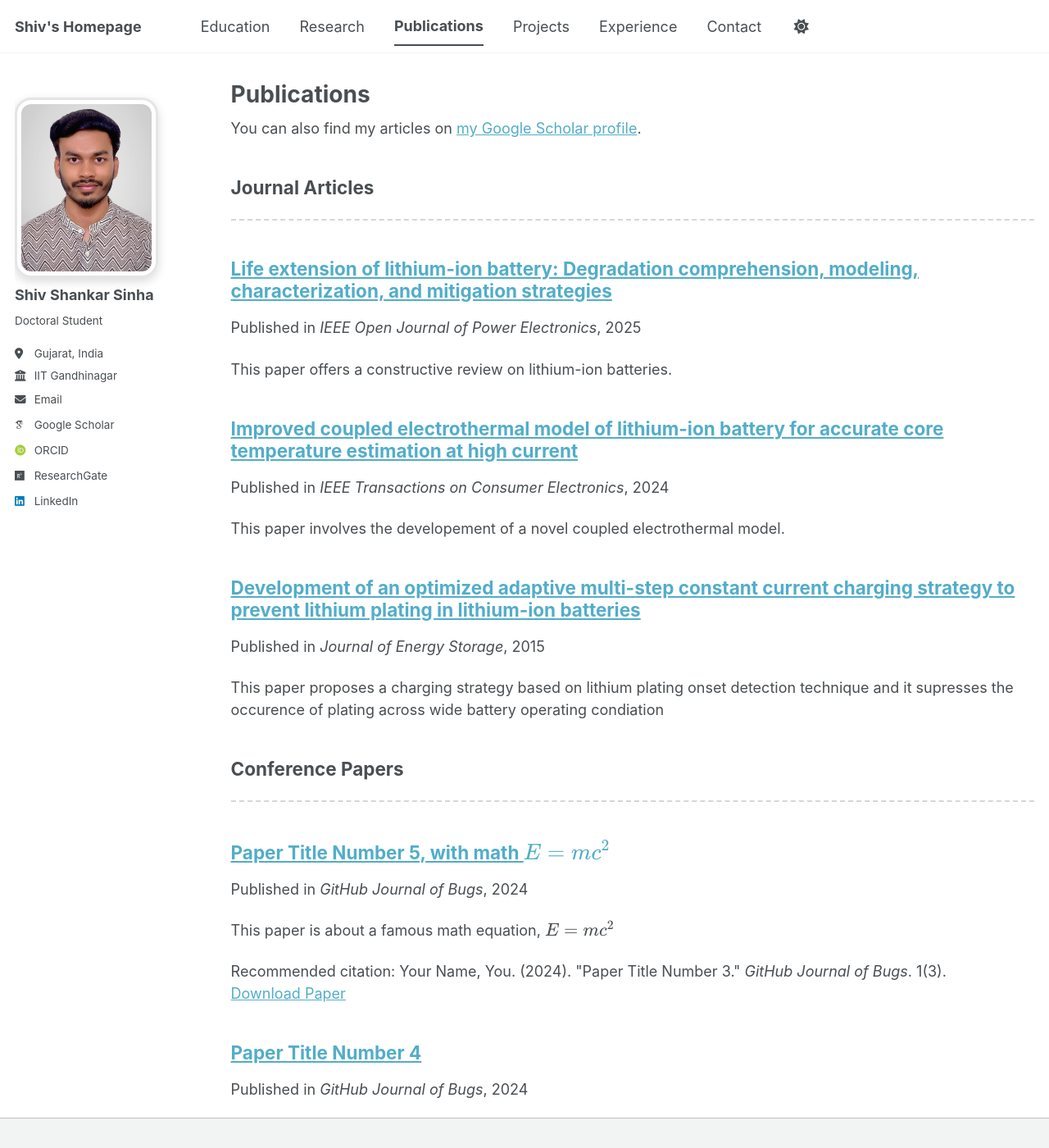
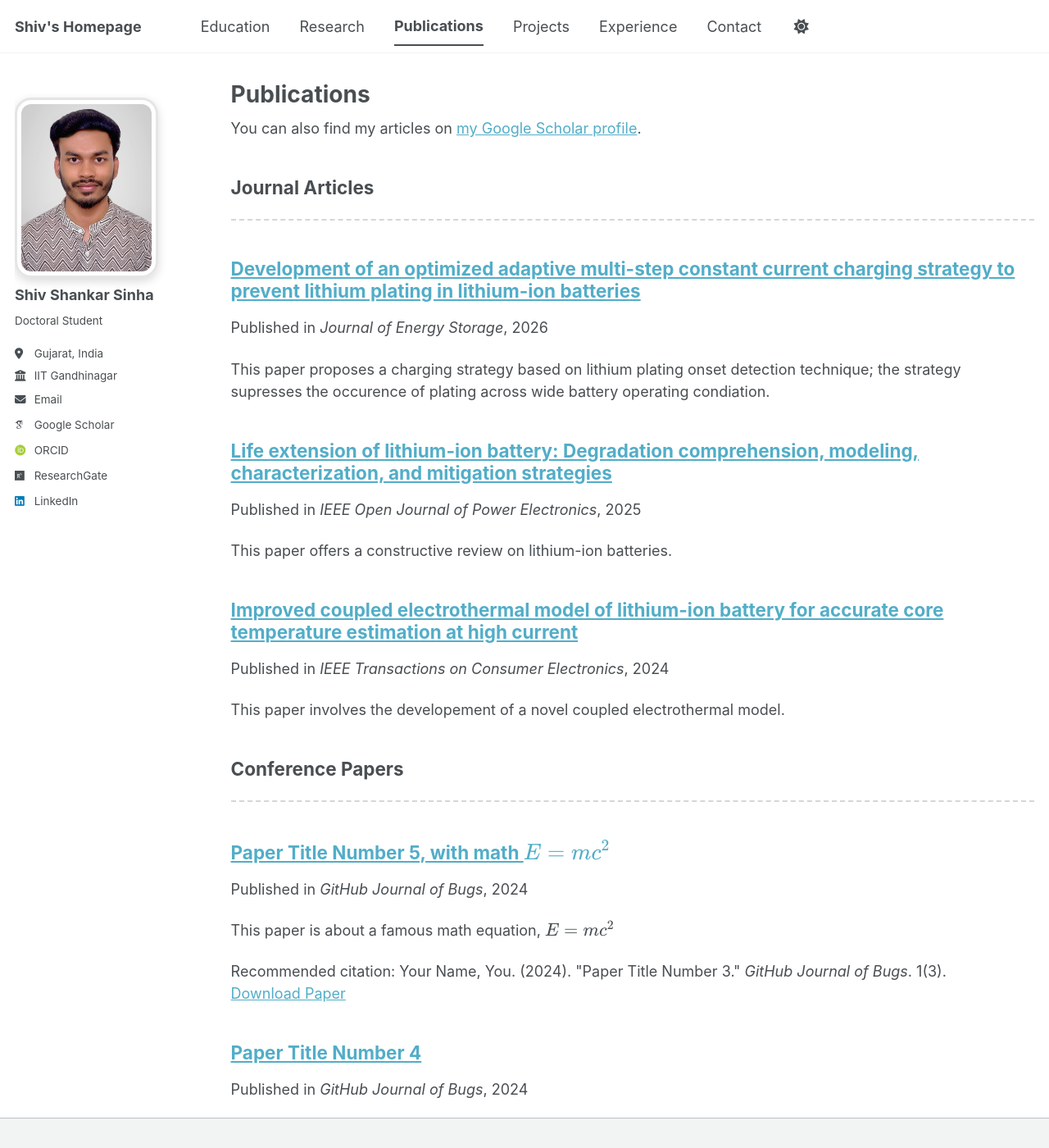
Before and after one commit to shivshankar-sinha/shivshankar-sinha.github.io, a Jekyll site: the page built from _pages/publications.html, in a window 1280 px wide and 1400 px high. Shown: the whole window at 82% size. Built offline with Jekyll 4.4.1, drawn with Linux system fonts in a browser that asks for light colours; some web fonts are replaced; a script bundle is joined from its source files by our own code; library files that are not in the unit come from our copies.

Commit message:
Update 2015-10-01-paper-title-number-3.md

```diff
--- a/_publications/2015-10-01-paper-title-number-3.md
+++ b/_publications/2015-10-01-paper-title-number-3.md
@@ -3,7 +3,7 @@ title: "Development of an optimized adaptive multi-step constant current chargin
 collection: publications
 category: manuscripts
 permalink: https://www.sciencedirect.com/science/article/pii/S2352152X26020049
-excerpt: 'This paper proposes a charging strategy based on lithium plating onset detection technique and it supresses the occurence of plating across wide battery operating condiation'
-date: 2015-04-16
+excerpt: 'This paper proposes a charging strategy based on lithium plating onset detection technique; the strategy supresses the occurence of plating across wide battery operating condiation.'
+date: 2026-04-16
 venue: 'Journal of Energy Storage'
 ---
```
